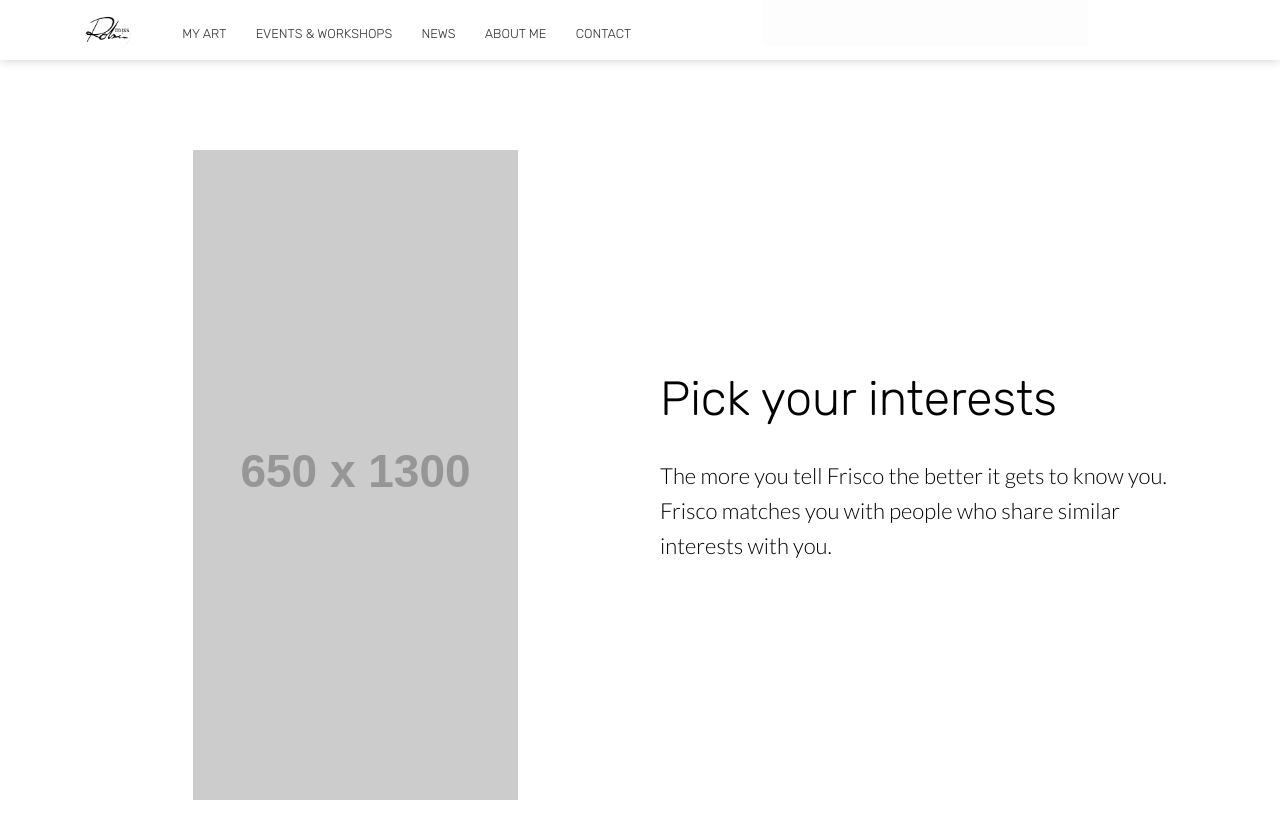
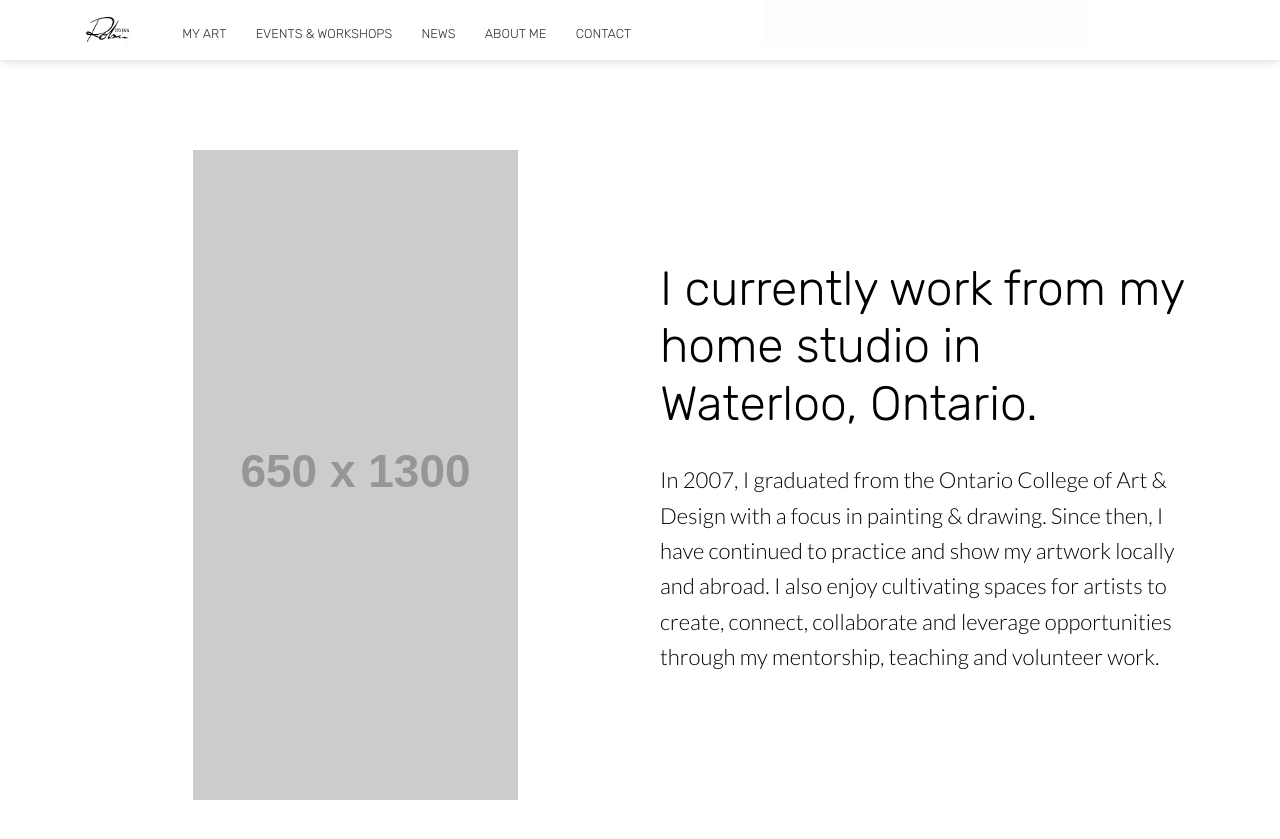
Before and after one commit to missrobinc/Website-MissRobin, a Jekyll site: the page built from index.html, in a window 1280 px wide and 900 px high, scrolled down 1604 px. Shown: the top 839 px of the window. Built offline with Jekyll 4.4.1, drawn with Linux system fonts in a browser that asks for light colours; nearby versions of some CDN libraries; some of the changed text lies outside the part shown.

Commit message:
Update index.html

```diff
--- a/index.html
+++ b/index.html
@@ -1,27 +1,27 @@
 ---
 title: Home
-description: The latest app to help you find new friends with common interests.
+description: Miss Robin - Fine Art Studio
 image: https://source.unsplash.com/j5LSbCqB1wA/2000x1322?a=.png
 bottom_image: https://unsplash.it/2000/1322?a=.png
 ---
 
-<section class="hero" style="background-image: url(images/pic01-intertwined.jpg)">
+<section class="hero" style="background-image: url(images/pic02-intertwined.jpg)">
 	<div class="inner-hero text-container">
 		<div class="hero-text-container">
-			<h1 class="editable">Make a new friend today</h1>
-			<p class="subtext editable">Frisco helps you find new friends with common interests. Search for a new Tennis partner, find a baking side-kick or befriend a new drinking buddy.</p>
-			<div class="cta button alt"><a href="#">Join Now</a></div>
+			<h1 class="editable">Art is for Everyone</h1>
+			<p class="subtext editable">Through my art, I enjoy sharing my exploration of nature and the human experience with friends and the community.</p>
+			<div class="cta button alt"><a href="#">Events & Workshops</a></div>
 		</div>
 	</div>
-	<div class="learn-more"><a href="#learn-more">Learn more <span class="arrow">&#x25BC;</span></a></div>
+	<div class="learn-more"><a href="#learn-more">Find out more <span class="arrow">&#x25BC;</span></a></div>
 </section>
 
 <div class="content">
 	<section class="info" id="learn-more">
 		<div class="container flex">
 			<div class="text">
-				<h2 class="editable">Introduce yourself</h2>
-				<p class="editable">Making news friends in the adult world is hard. Frisco is the perfect filter matching you the most interesting people in your area.</p>
+				<h2 class="editable">Welcome!</h2>
+				<p class="editable">I am a visual artist creating artwork that embodies my inquisitive nature and my exploration of the human experience. .</p>
 			</div>
 			<div class="image">
 				<img class="editable" src="http://placehold.it/650x1300" alt="Screenshot" />
@@ -32,8 +32,8 @@
 	<section class="info">
 		<div class="container flex">
 			<div class="text">
-				<h2 class="editable">Pick your interests</h2>
-				<p class="editable">The more you tell Frisco the better it gets to know you. Frisco matches you with people who share similar interests with you.</p>
+				<h2 class="editable">I currently work from my home studio in Waterloo, Ontario.</h2>
+				<p class="editable">In 2007, I graduated from the Ontario College of Art & Design with a focus in painting & drawing.  Since then, I have continued to practice and show my artwork locally and abroad. I also enjoy cultivating spaces for artists to create, connect, collaborate and leverage opportunities through my mentorship, teaching and volunteer work.</p>
 			</div>
 			<div class="image">
 				<img class="editable" src="http://placehold.it/650x1300" alt="Screenshot" />
@@ -44,8 +44,8 @@
 	<section class="info">
 		<div class="container flex">
 			<div class="text">
-				<h2 class="editable">Swipe and go</h2>
-				<p class="editable">Frisco shows you cards with people who might be a good match for friendship. Swipe left to move to the next card or right to start talking.</p>
+				<h2 class="editable">Check out My Art</h2>
+				<p class="editable">I explore Southern Ontario and travel abroad at every opportunity.  Each experience of people and place offers new and jarring perspectives which continue to fuel my work.  I work primarily in acrylics, charcoal and pastels, though I also enjoy mixed media, inks, watercolours and sculpture.  I enjoy skewing scale and proportion within my work to give the viewer a sense of dislocated familiarity.</p>
 			</div>
 			<div class="image">
 				<img class="editable" src="http://placehold.it/650x1300" alt="Screenshot" />
@@ -56,9 +56,9 @@
 	<section class="hero" style="background-image: url({% include relative-src.html src=page.bottom_image %})">
 		<div class="inner-hero text-container">
 			<div class="hero-text-container">
-				<h2 class="editable">Find your buddy today</h2>
-				<p class="subtext editable">It's free, fun and an exciting way to meet new people.</p>
-				<div class="cta button alt"><a href="#">Join Now</a></div>
+				<h2 class="editable">Join the Creative Community</h2>
+				<p class="subtext editable">I enjoy cultivating spaces for artists to create, connect, collaborate and leverage opportunities through my mentorship, teaching and volunteer work.  Please join me at an upcoming workshop or event!</p>
+				<div class="cta button alt"><a href="#">Events & Workshops</a></div>
 			</div>
 		</div>
 	</section>
```
